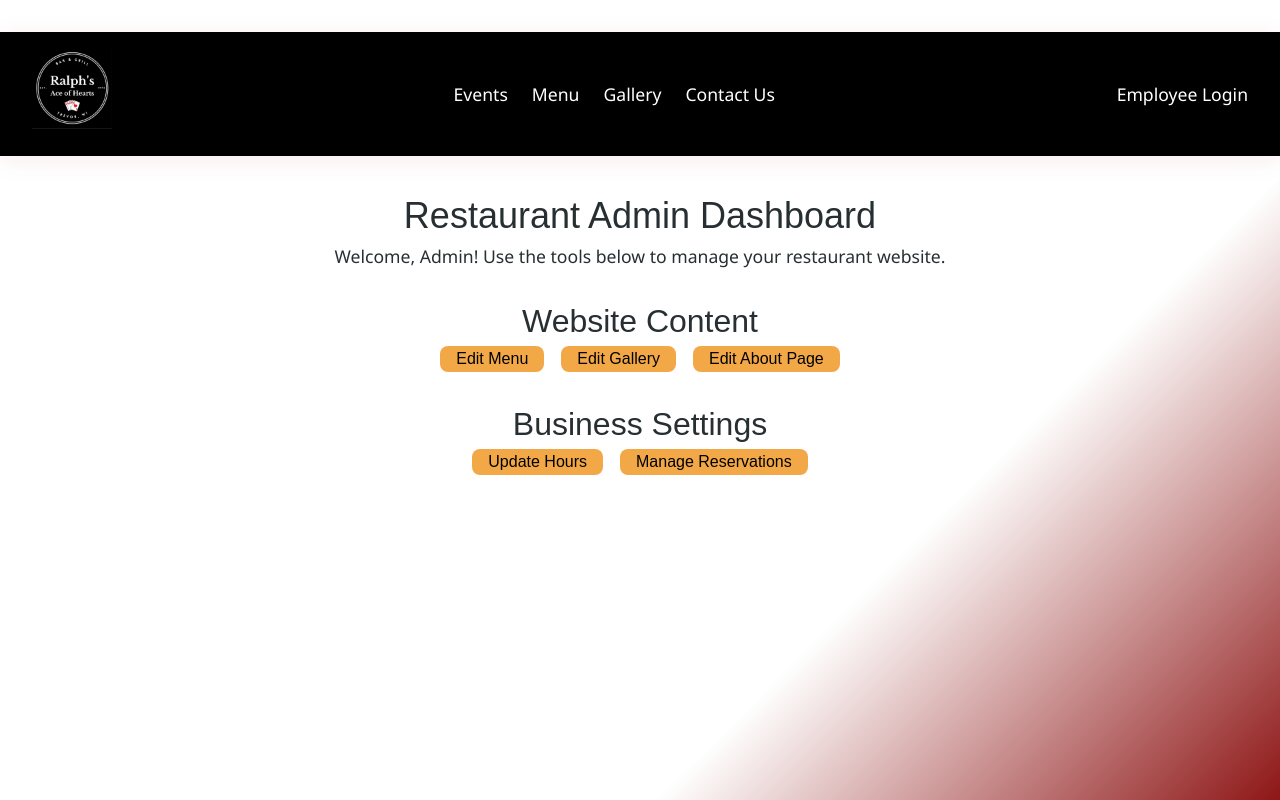
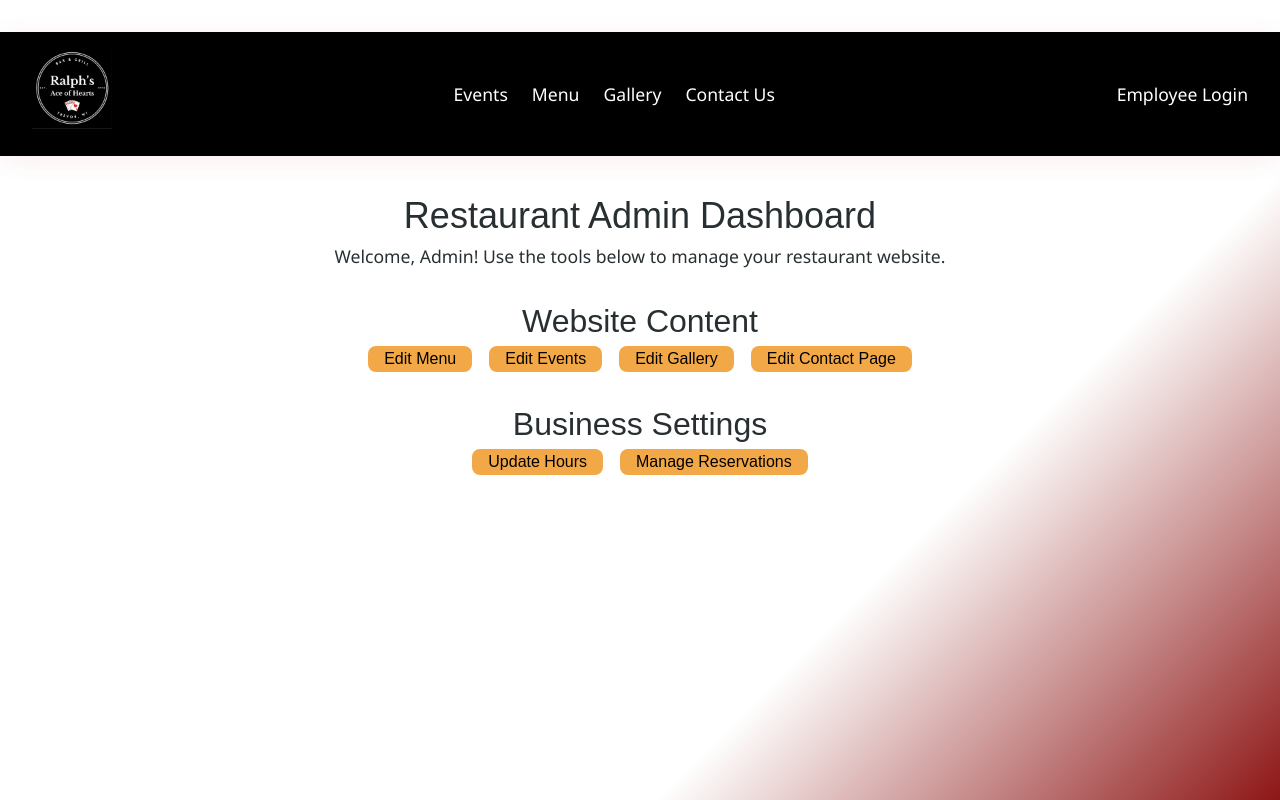
Before and after one commit to Ralph-s-Ace-of-Hearts/Ralph-s, a React (Vite) app in the folder client/: page /admin in a window 1280 px wide. Built offline with nearby package versions, Linux system fonts and the light colour scheme.

Commit message:
admin page work

```diff
--- a/client/src/pages/Admin.jsx
+++ b/client/src/pages/Admin.jsx
@@ -18,8 +18,9 @@ export default function Admin() {
       <div style={{ marginTop: "2rem" }}>
         <h2>Website Content</h2>
         <button>Edit Menu</button>
+        <button style={{ marginLeft: "1rem" }}>Edit Events</button>
         <button style={{ marginLeft: "1rem" }}>Edit Gallery</button>
-        <button style={{ marginLeft: "1rem" }}>Edit About Page</button>
+        <button style={{ marginLeft: "1rem" }}>Edit Contact Page</button>
       </div>
       <div style={{ marginTop: "2rem" }}>
         <h2>Business Settings</h2>
```
